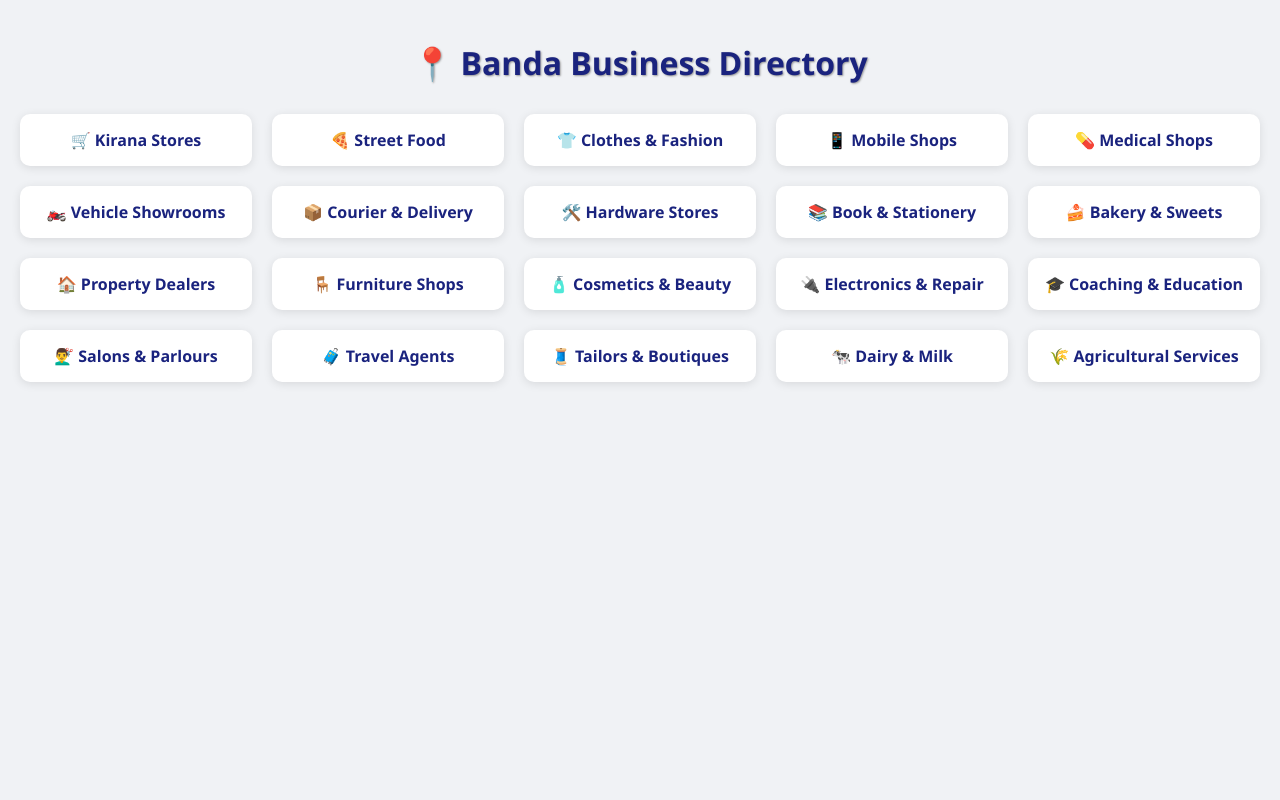
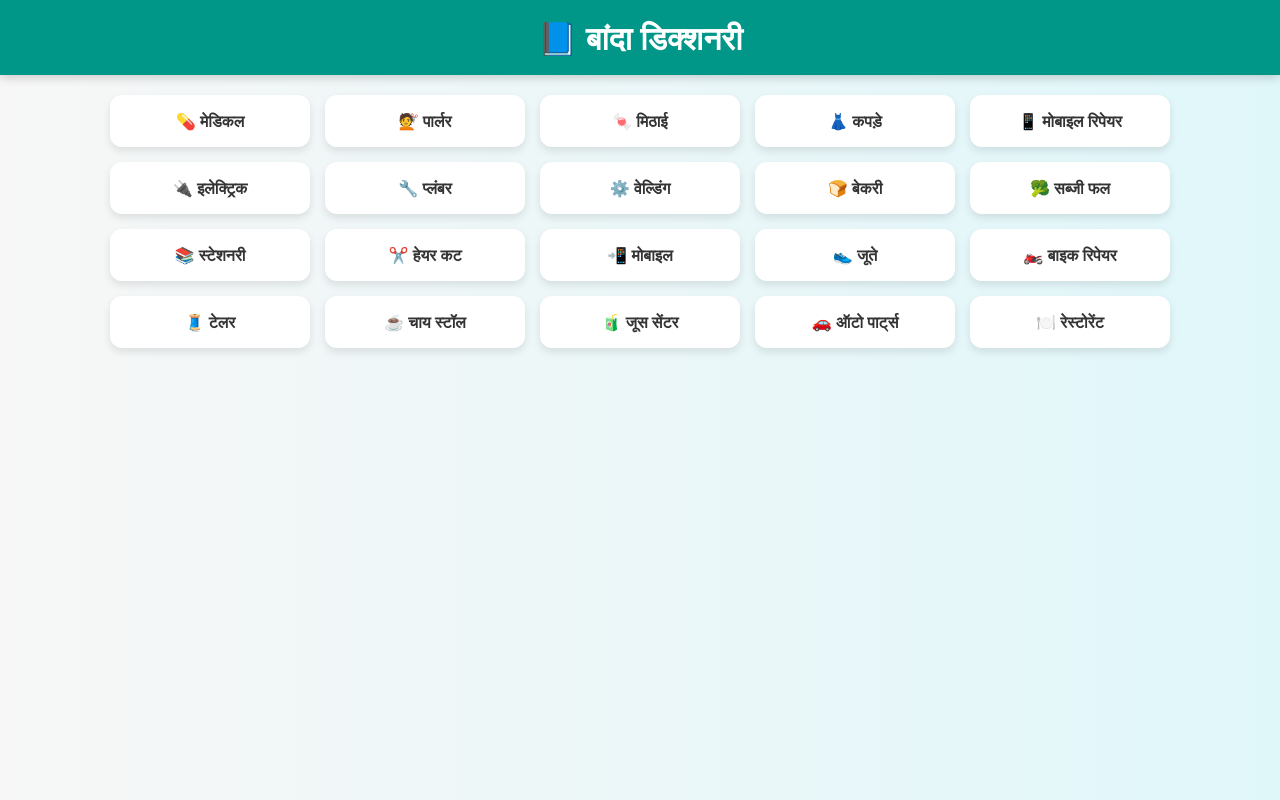
Before and after one commit to mdisiddhant/Bandabsinessdirecotory, a plain HTML site: page index.html in a window 1280 px wide. Drawn offline with Linux system fonts and the light colour scheme.

Commit message:
index.html

```diff
--- a/index.html
+++ b/index.html
@@ -1,78 +1,76 @@
-
 <!DOCTYPE html>
 <html lang="hi">
 <head>
-  <meta charset="UTF-8">
-  <meta name="viewport" content="width=device-width, initial-scale=1.0">
-  <title>Banda Business Directory</title>
+  <meta charset="UTF-8" />
+  <meta name="viewport" content="width=device-width, initial-scale=1.0"/>
+  <title>बांदा डिक्शनरी</title>
   <style>
     body {
       font-family: 'Segoe UI', sans-serif;
-      background: #f0f2f5;
+      background: linear-gradient(to right, #f7f7f7, #e0f7fa);
       margin: 0;
+      padding: 0;
+    }
+    header {
+      background-color: #009688;
+      color: white;
+      padding: 1rem;
+      text-align: center;
+      font-size: 2rem;
+      font-weight: bold;
+      box-shadow: 0 2px 10px rgba(0,0,0,0.2);
+    }
+    .container {
       padding: 20px;
+      display: flex;
+      flex-wrap: wrap;
+      justify-content: center;
+      gap: 15px;
     }
-
-    h1 {
+    .card {
+      background-color: #ffffff;
+      border-radius: 12px;
+      padding: 15px 20px;
+      width: 160px;
       text-align: center;
-      color: #1a237e;
-      text-shadow: 1px 1px 2px #999;
+      text-decoration: none;
+      color: #333;
+      box-shadow: 0 4px 8px rgba(0,0,0,0.1);
+      transition: 0.3s;
+      font-weight: bold;
     }
-
-    .grid {
-      display: grid;
-      grid-template-columns: repeat(auto-fit, minmax(200px, 1fr));
-      gap: 20px;
-      margin-top: 30px;
-    }
-
-    .card {
-      background: white;
-      padding: 15px;
-      border-radius: 10px;
-      box-shadow: 0 2px 10px rgba(0,0,0,0.1);
-      text-align: center;
-      transition: transform 0.2s ease;
-    }
-
     .card:hover {
-      transform: translateY(-5px);
-      box-shadow: 0 4px 12px rgba(0,0,0,0.2);
-    }
-
-    .card a {
-      text-decoration: none;
-      color: #1a237e;
-      font-weight: bold;
+      background-color: #b2dfdb;
+      transform: scale(1.05);
     }
   </style>
 </head>
 <body>
 
-  <h1>📍 Banda Business Directory</h1>
+<header>📘 बांदा डिक्शनरी</header>
 
-  <div class="grid">
-    <div class="card"><a href="#">🛒 Kirana Stores</a></div>
-    <div class="card"><a href="#">🍕 Street Food</a></div>
-    <div class="card"><a href="#">👕 Clothes & Fashion</a></div>
-    <div class="card"><a href="#">📱 Mobile Shops</a></div>
-    <div class="card"><a href="#">💊 Medical Shops</a></div>
-    <div class="card"><a href="#">🏍️ Vehicle Showrooms</a></div>
-    <div class="card"><a href="#">📦 Courier & Delivery</a></div>
-    <div class="card"><a href="#">🛠️ Hardware Stores</a></div>
-    <div class="card"><a href="#">📚 Book & Stationery</a></div>
-    <div class="card"><a href="#">🍰 Bakery & Sweets</a></div>
-    <div class="card"><a href="#">🏠 Property Dealers</a></div>
-    <div class="card"><a href="#">🪑 Furniture Shops</a></div>
-    <div class="card"><a href="#">🧴 Cosmetics & Beauty</a></div>
-    <div class="card"><a href="#">🔌 Electronics & Repair</a></div>
-    <div class="card"><a href="#">🎓 Coaching & Education</a></div>
-    <div class="card"><a href="#">💇‍♂️ Salons & Parlours</a></div>
-    <div class="card"><a href="#">🧳 Travel Agents</a></div>
-    <div class="card"><a href="#">🧵 Tailors & Boutiques</a></div>
-    <div class="card"><a href="#">🐄 Dairy & Milk</a></div>
-    <div class="card"><a href="#">🌾 Agricultural Services</a></div>
-  </div>
+<div class="container">
+  <a href="medical.html" class="card">💊 मेडिकल</a>
+  <a href="parlor.html" class="card">💇 पार्लर</a>
+  <a href="sweets.html" class="card">🍬 मिठाई</a>
+  <a href="clothes.html" class="card">👗 कपड़े</a>
+  <a href="mobilerepair.html" class="card">📱 मोबाइल रिपेयर</a>
+  <a href="electric.html" class="card">🔌 इलेक्ट्रिक</a>
+  <a href="plumber.html" class="card">🔧 प्लंबर</a>
+  <a href="welding.html" class="card">⚙️ वेल्डिंग</a>
+  <a href="bakery.html" class="card">🍞 बेकरी</a>
+  <a href="vegetable.html" class="card">🥦 सब्जी फल</a>
+  <a href="stationery.html" class="card">📚 स्टेशनरी</a>
+  <a href="haircut.html" class="card">✂️ हेयर कट</a>
+  <a href="mobile.html" class="card">📲 मोबाइल</a>
+  <a href="shoes.html" class="card">👟 जूते</a>
+  <a href="bikerepair.html" class="card">🏍️ बाइक रिपेयर</a>
+  <a href="tailor.html" class="card">🧵 टेलर</a>
+  <a href="tea.html" class="card">☕ चाय स्टॉल</a>
+  <a href="juice.html" class="card">🧃 जूस सेंटर</a>
+  <a href="autoparts.html" class="card">🚗 ऑटो पार्ट्स</a>
+  <a href="restaurant.html" class="card">🍽️ रेस्टोरेंट</a>
+</div>
 
 </body>
 </html>
```
